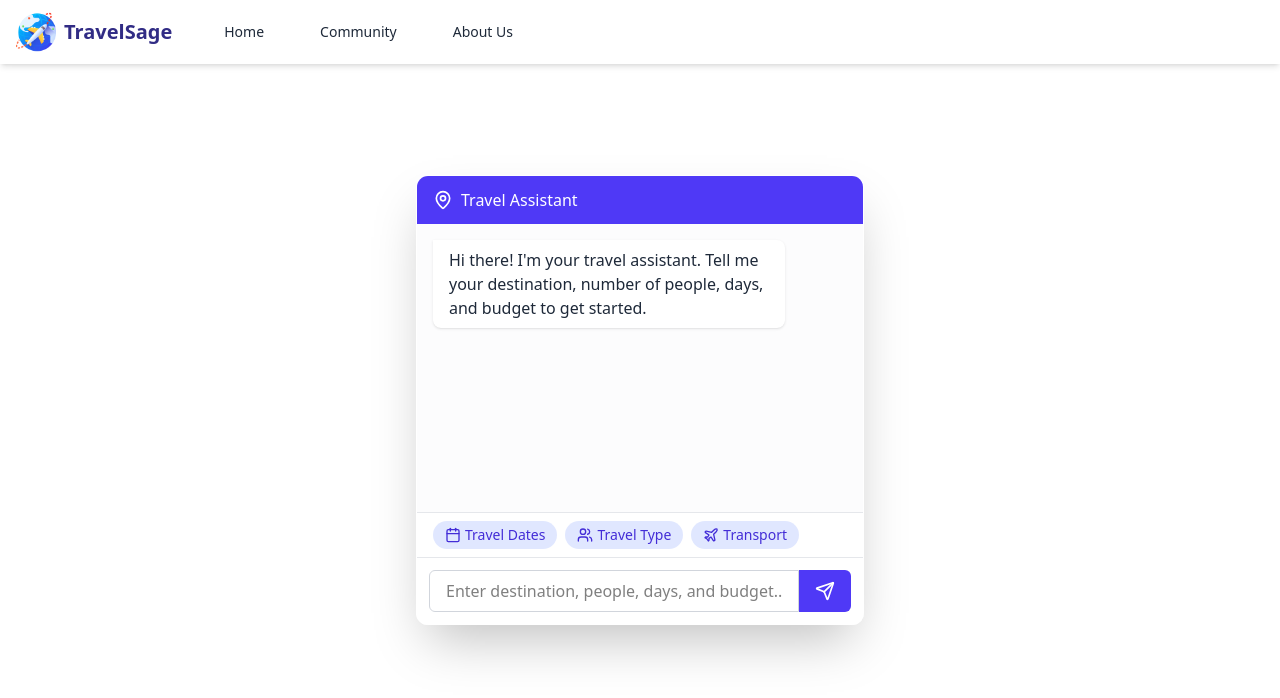
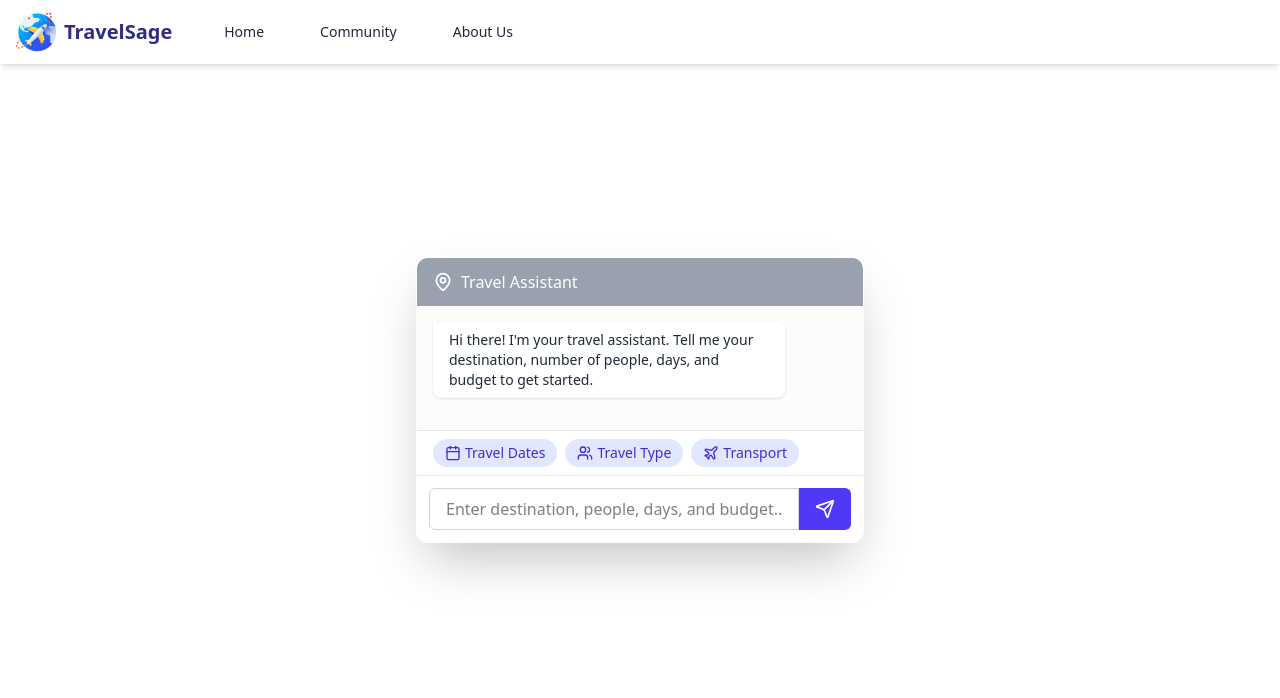
Before and after one commit to JayGuri/Codeshastra_XI_PUJA, a Next.js app in the folder frontend/: page / in a window 1280 px wide. Shown: the top 698 px of the page. Built offline with nearby package versions, Linux system fonts and the light colour scheme.

Commit message:
first commit

```diff
--- a/frontend/components/ChatBot.jsx
+++ b/frontend/components/ChatBot.jsx
@@ -86,9 +86,9 @@ export default function ChatBot() {
   }
 
   return (
-    <div className="flex flex-col h-[450px] w-full bg-white/80 backdrop-blur-md rounded-xl shadow-2xl overflow-hidden border border-white/20">
+    <div className="flex flex-col h-[20%] w-full bg-gray-150 backdrop-blur-md rounded-xl shadow-2xl overflow-hidden border border-white/20">
       {/* Chat header */}
-      <div className="bg-indigo-600 text-white px-4 py-3 flex items-center">
+      <div className="bg-gray-400 text-white px-4 py-3 flex items-center">
         <MapPin className="w-5 h-5 mr-2" />
         <h3 className="font-medium">Travel Assistant</h3>
       </div>
@@ -98,7 +98,7 @@ export default function ChatBot() {
         {messages.map((message, index) => (
           <div key={index} className={`mb-4 ${message.type === "user" ? "text-right" : "text-left"}`}>
             <div
-              className={`inline-block px-4 py-2 rounded-lg max-w-[85%] ${
+              className={`inline-block px-4 py-2 text-sm rounded-lg max-w-[85%] ${
                 message.type === "user"
                   ? "bg-indigo-600 text-white rounded-tr-none"
                   : "bg-white text-gray-800 rounded-tl-none shadow-sm"
```
